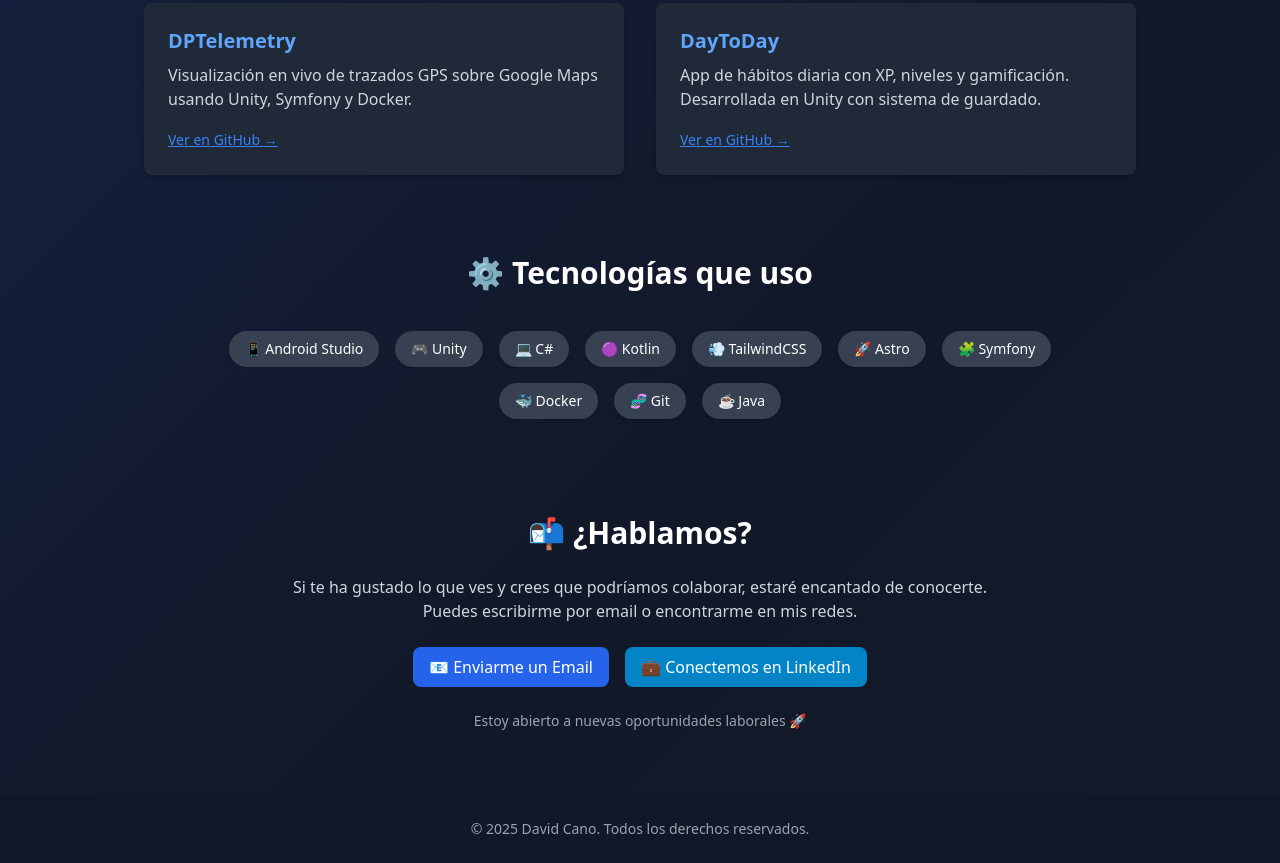
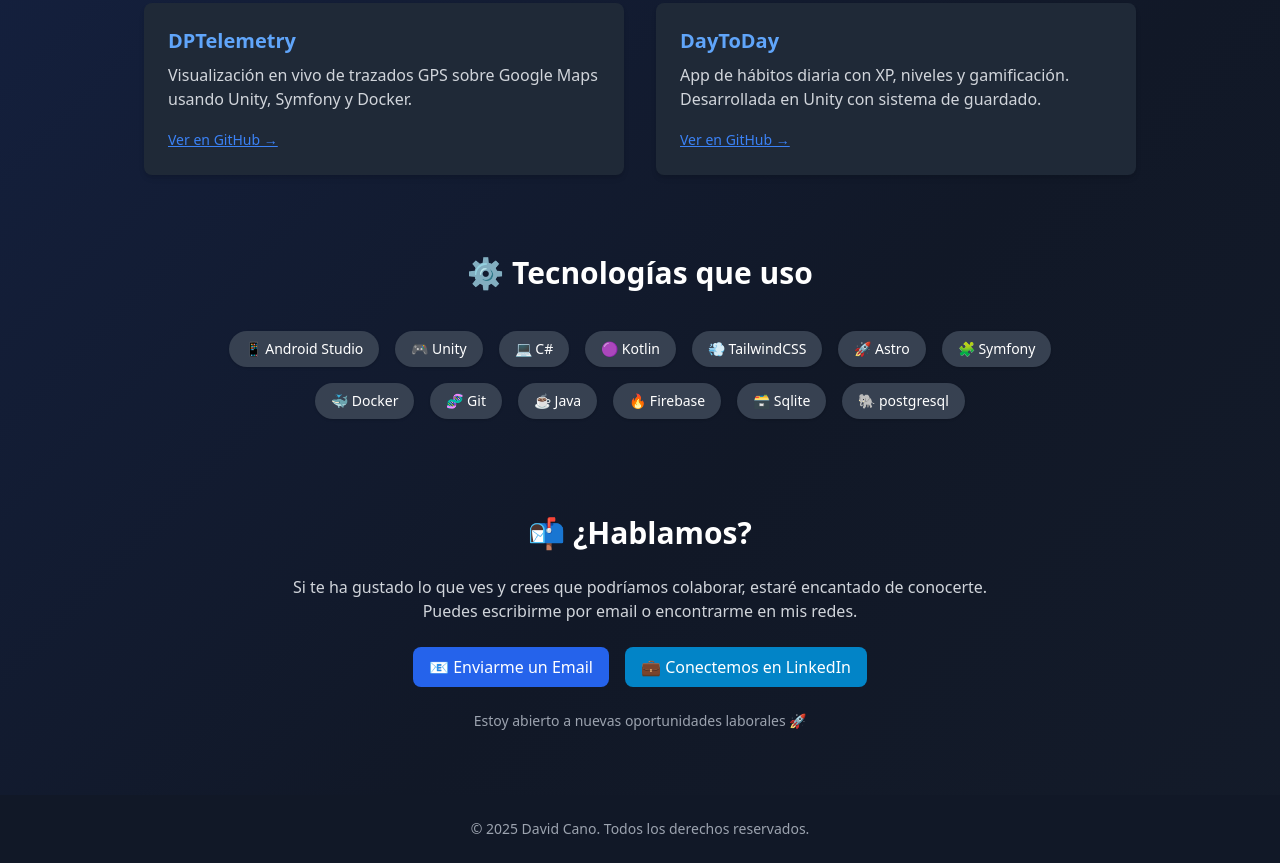
Before and after one commit to DavidKano/portfolio, an Astro site: page / in a window 1280 px wide. Shown: the part 2001-2864 px from the top of the page. Built offline with nearby package versions, Linux system fonts and the light colour scheme; Astro itself is replaced by a stand-in of ours.

Commit message:
completando2

```diff
--- a/src/components/TechStack.astro
+++ b/src/components/TechStack.astro
@@ -10,6 +10,9 @@ const techs = [
   { name: "Docker", emoji: "🐳" },
   { name: "Git", emoji: " 🧬" },
   { name: "Java", emoji: "☕️" },
+  { name: "Firebase", emoji: "🔥" },
+  { name: "Sqlite", emoji: "🗃️ " },
+  { name: "postgresql", emoji: "🐘" },
 
 ];
 ---
```
